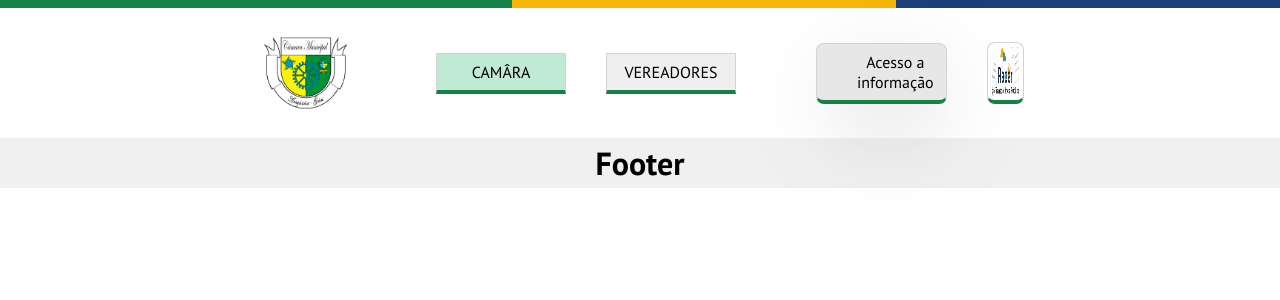
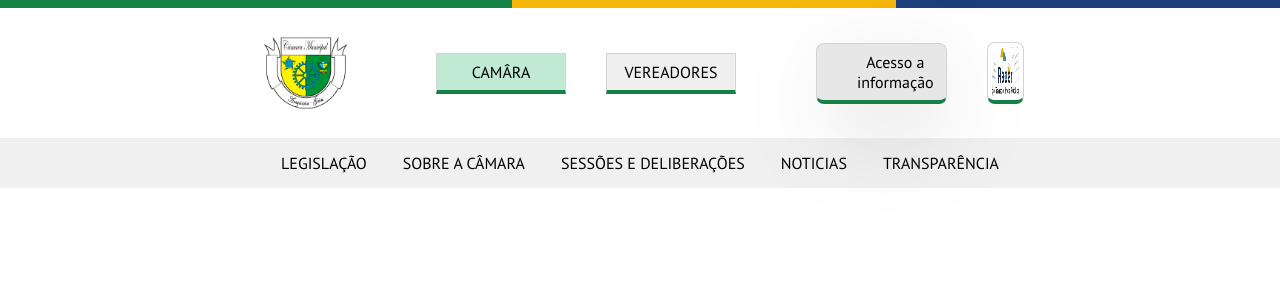
Before and after one commit to yaandn/siteCamara, a React (Vite) app: page / in a window 1280 px wide. Shown: the top 300 px of the page. Built offline with nearby package versions, Linux system fonts and the light colour scheme; some icons are missing.

Commit message:
Criação da rota de sessões e estilização da navbar

```diff
--- a/src/components/AccessInfo/style.js
+++ b/src/components/AccessInfo/style.js
@@ -2,7 +2,7 @@ import styled from "styled-components";
 
 export const Container = styled.div`
     width: 50%;
-    height: 830px;
+    height: 80vh;
     overflow: auto;
     background-color: var(--cor-neutra-light);
     position: absolute;
--- a/src/components/Header/Footer/index.jsx
+++ b/src/components/Header/Footer/index.jsx
@@ -1,9 +1,26 @@
-import { Container } from "./style"
+import { Container } from "./style";
+import {Link} from "react-router-dom";
 
 export default function Footer() {
+  const navItens = [
+   { id:"1",title:"LEGISLAÇÃO", link: "/legislacao" },
+   { id:"2",title:"SOBRE A CÂMARA", link:"/sobre" },
+   { id:"3",title:"SESSÕES E DELIBERAÇÕES", link: "/sessoes" },
+   { id:"4",title:"NOTICIAS", link: "/noticias" },
+   { id:"5",title:"TRANSPARÊNCIA", link: "/transparencia" }
+  ]
   return (
     <Container>
-      <h1>Footer</h1>
+      <nav>
+       {navItens.map((item) => {
+        return (
+          <Link to={item.link} key={item.id
+          }>
+            <span>{item.title}</span>
+          </Link>
+        )
+       })}
+      </nav>
     </Container>
   )
 }
--- a/src/components/Header/Footer/style.js
+++ b/src/components/Header/Footer/style.js
@@ -7,5 +7,32 @@ export const Container = styled.div`
   display: flex;
   align-items: center;
   justify-content: center;
-  padding: 12px 18px;
+
+
+  nav {
+    display: flex;
+    align-items: center;
+    justify-content: center;
+    width: 100%;
+    height: 100%;
+
+
+
+
+    a {
+      text-decoration: none;
+      color: #000;
+      height: 100%;
+      display: flex;
+      align-items: center;
+      padding: 18px;
+
+      &:hover {
+        background-color: var(--cor-neutra-dark);
+      }
+
+    }
+
+
+  }
 `;
--- /dev/null
+++ b/src/components/SessoesList/index.jsx
@@ -0,0 +1,10 @@
+import { Container } from "./styles";
+
+export default function SessoesList() {
+    return (
+        <Container>
+            <span></span>
+        </Container>
+
+    );
+}
--- /dev/null
+++ b/src/components/SessoesList/styles.js
@@ -0,0 +1,7 @@
+import styled from "styled-components";
+
+export const Container = styled.div`
+    width: 80%;
+    margin: auto;
+    background-color: red;
+`;
--- /dev/null
+++ b/src/pages/Sessoes/index.jsx
@@ -0,0 +1,14 @@
+import TopPages from "../../components/TopPages";
+import SessoesList from "../../components/SessoesList";
+
+import { Container } from "./style";
+
+
+export default function Sessoes () {
+    return (
+        <Container>
+            <TopPages title='SESSÕES E DELIBERAÇÕES'/>
+            <SessoesList/>
+        </Container>
+    );
+}
--- /dev/null
+++ b/src/pages/Sessoes/style.js
@@ -0,0 +1,6 @@
+import styled from "styled-components";
+
+export const Container = styled.div`
+    width: 100%;
+    height: 100%;
+`
--- a/src/pages/Vereadores/index.jsx
+++ b/src/pages/Vereadores/index.jsx
@@ -7,9 +7,7 @@ import VereadorsList from "../../components/VereadoresList";
 export default function Vereadores () {
   return (
     <Container>
-
-        <TopPages title='VEREADORES'/>
-
+      <TopPages title='VEREADORES'/>
       <VereadorsList/>
     </Container>
   );
--- a/src/routes/routes.jsx
+++ b/src/routes/routes.jsx
@@ -3,6 +3,8 @@ import {  Routes, Route } from "react-router-dom";
 import Home from "../pages/Home";
 import Vereadores from "../pages/Vereadores";
 import Vereador from "../pages/Vereador";
+import Sessoes from "../pages/Sessoes";
+
 
 
 export default function RoutesApp() {
@@ -12,6 +14,7 @@ export default function RoutesApp() {
         <Route path="/" element={<Home/>}/>
         <Route path="vereadores" element={<Vereadores/>}/>
         <Route path="vereadores/:id" element={<Vereador/>}/>
+        <Route path="sessoes" element={<Sessoes/>}/>
       </Routes>
 
   );
--- a/src/styles/index.css
+++ b/src/styles/index.css
@@ -7,6 +7,7 @@
   --cor-terciaria: #1C3E7B;
   --cor-neutra: #e7e7e7;
   --cor-neutra-light: #f0f0f0;
+  --cor-neutra-dark: #d3d3d3;
 
 
 }
```
Also changed, not shown: src/data/sessoes/index.js (added, +11 -0 lines).
